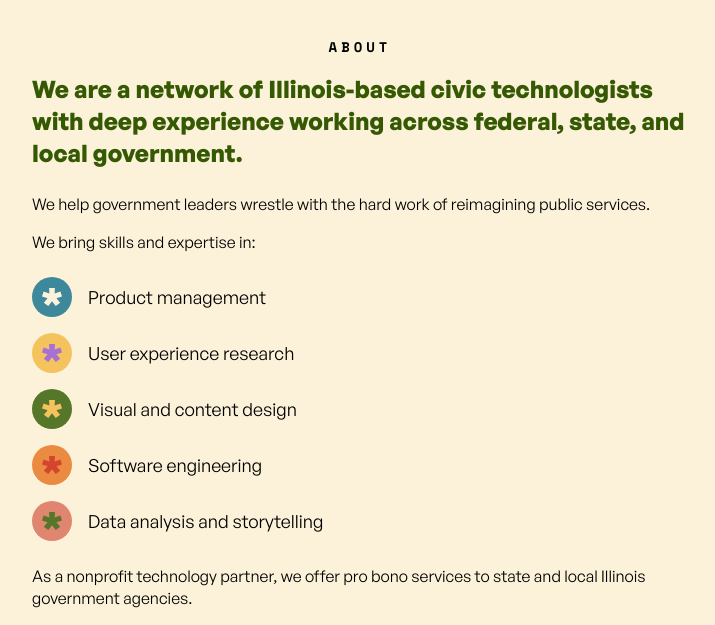
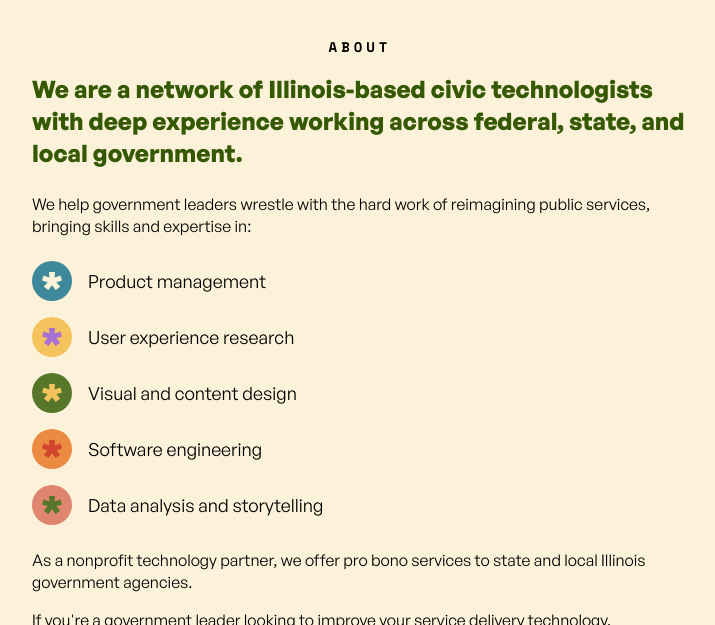
Before and after one commit to Illinois-Digital-Service/ilds-website, a Jekyll site: the page built from about.md, in a window 1280 px wide and 900 px high, cut to the strip 275-900 px from the top of the window. Shown: the whole strip, without its empty margins (280-995 px from the left). Built offline with Jekyll 4.4.1, drawn with Linux system fonts in a browser that asks for light colours; some web fonts are replaced.

Commit message:
Too many wes

```diff
--- a/about.md
+++ b/about.md
@@ -16,8 +16,7 @@
     <div class="container">
       <h2 class="label">ABOUT</h2>
       <p class="lead">We are a network of Illinois-based civic technologists with deep experience working across federal, state, and local government.</p>
-      <p>We help government leaders wrestle with the hard work of reimagining public services.</p>
-      <p>We bring skills and expertise in:</p>
+      <p>We help government leaders wrestle with the hard work of reimagining public services, bringing skills and expertise in:</p>
 
       <ul class="asterisk-list">
         {% include asterisk-bullet.html bg="var(--lake-1)" fg="var(--cream)" text="Product management" %}
```
